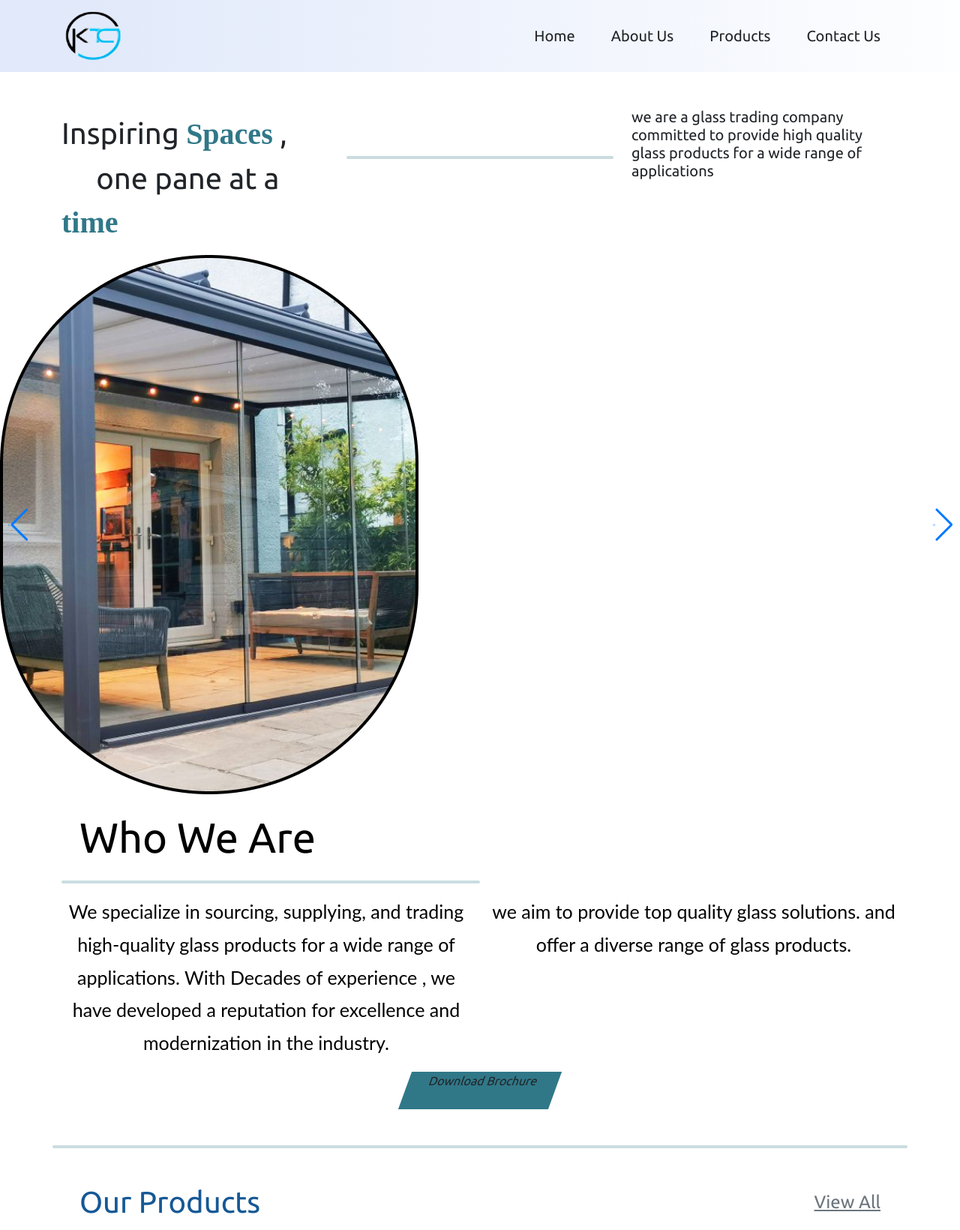
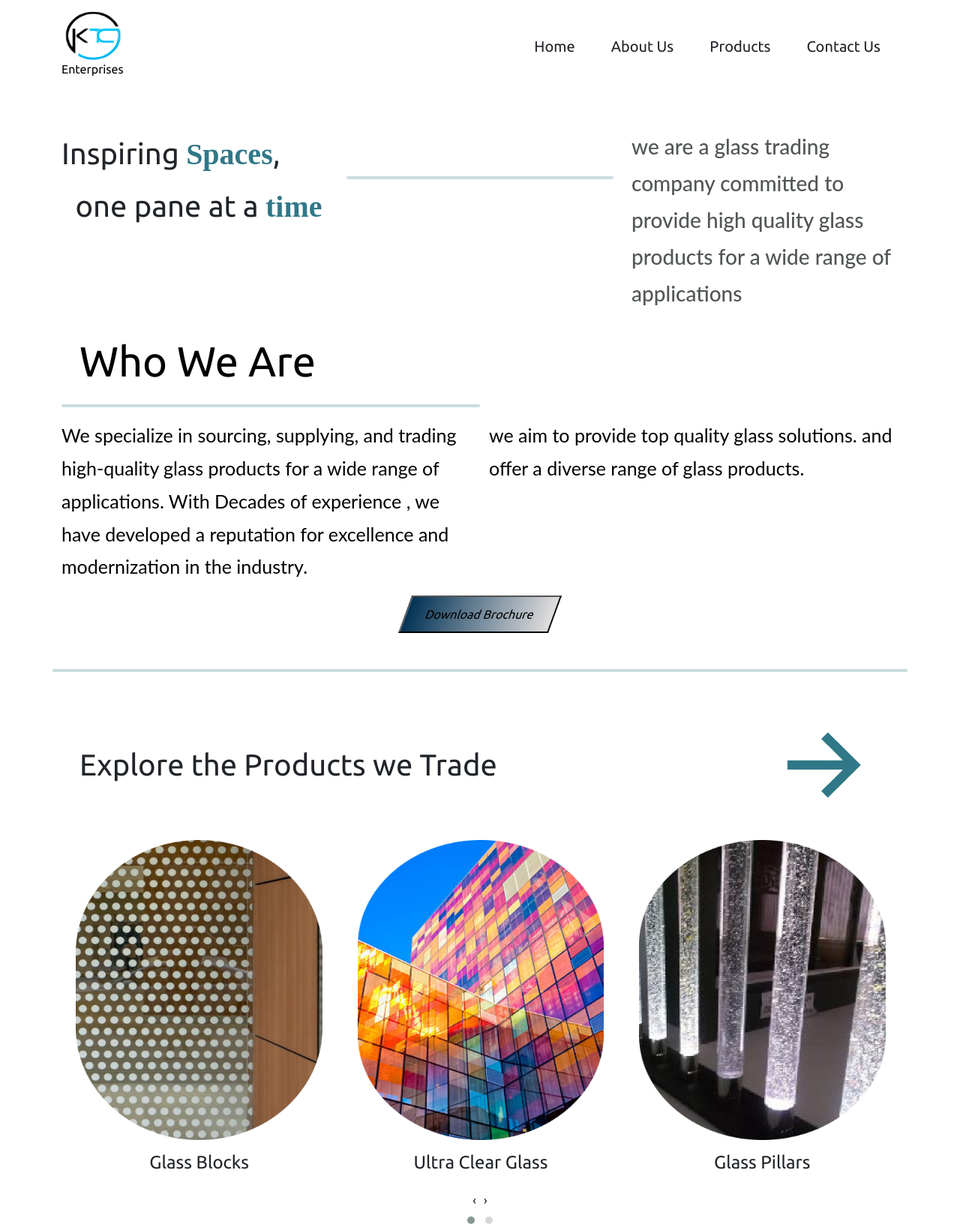
Before and after one commit to Tahreen277/KTC, a plain HTML site: page index.html in a window 1280 px wide. Shown: the top 1640 px of the page at 75% size. Drawn offline with nearby package versions, Linux system fonts and the light colour scheme; files whose address does not match are found by name.

Commit message:
updated design

```diff
--- a/assets/styles/core.css
+++ b/assets/styles/core.css
@@ -1,17 +1,15 @@
 @import url('https://fonts.googleapis.com/css2?family=Ubuntu:wght@400&display=swap');
+
 * {
     font-family: 'Ubuntu', sans-serif;
     scroll-behavior: smooth;
 }
+
 /* owl */
 
 
 /* navbar */
 
-.bg-white {
-    background-color: rgb(255, 255, 255) !important;
-    background: linear-gradient(90.58deg, #c8d7f68a 8.64%, rgba(0, 87, 209, 0) 105.61%);
-}
 
 .navbar-nav .nav-link {
     color: #ffffff;
@@ -144,7 +142,7 @@
     backdrop-filter: blur(20px);
     overflow: hidden;
     position: absolute;
-    border-radius: 18px;
+    border-radius: 500px;
     height: 100%;
     width: 70%;
     left: 0;
@@ -232,6 +230,7 @@
     background: linear-gradient(180deg, #DAE8ED 0.06%, rgba(218, 232, 237, 0.00) 102.71%);
 
 }
+
 .inside {
     color: #000;
     text-align: center;
@@ -252,7 +251,8 @@
     line-height: 140.8%;
     /* 56.256px */
 }
-.wt{
+
+.wt {
     display: flex;
 }
 
@@ -266,21 +266,32 @@
 }
 
 hr {
-    border: 2px solid #307888  ;
+    border: 2px solid #307888;
     background-color: #304488;
     border-radius: 4px;
 
 
 }
 
+h5 {
+    color: #525656;
+    font-family: Lato;
+    font-size: 28px;
+    font-style: normal;
+    font-weight: 500;
+    line-height: 175.8%;
+    /* 49.224px */
+}
+
 .parallelogram {
     width: 200px;
     height: 50px;
     transform: skew(-20deg);
-	background: #307888;
-    text-align:center;
-    border-color: #000;
+    background:linear-gradient(to right, rgb(2, 50, 85) , rgb(225, 222, 222));
+    text-align: center;
+
 }
+
 /* about */
 
 
@@ -303,6 +314,7 @@ hr {
 .about-wrapper p {
     text-align: center;
 }
+
 /* map */
 .map {
     color: #000;
@@ -313,6 +325,7 @@ hr {
     line-height: 170.8%;
     /* 131.85px */
 }
+
 .mapping {
     color: #525656;
     font-family: Lato;
@@ -389,6 +402,7 @@ hr {
         justify-content: center;
         align-items: center;
     }
+
     .bottom-left {
         position: absolute;
         bottom: 24px;
@@ -400,34 +414,43 @@ hr {
         backdrop-filter: blur(20px);
         overflow: hidden;
     }
+
     .about-wrapper p {
         font-size: 0.8rem !important;
     }
+
     .bottom-left p {
         font-size: 14px !important;
     }
+
     .div {
         border: 1px solid #ccc;
         text-align: center;
         border-radius: 16px;
     }
+
     .supply-wrapper img {
         height: 100% !important;
         width: 100%;
     }
+
     h1 {
         font-size: 1.9rem !important;
     }
+
     .div h1 {
         font-size: 1.7rem !important;
     }
+
     .div h4 {
         font-size: 1.1rem !important;
     }
+
     .custom-btn {
         font-size: 1rem !important;
         width: 8.4rem;
     }
+
     .mission-wrapper p {
         font-weight: bolder;
         color: #155896;
@@ -439,21 +462,27 @@ hr {
         background-color: rgb(255, 255, 255) !important;
         background: linear-gradient(90.58deg, #c8d7f68a 8.64%, rgba(0, 87, 209, 0.226) 105.61%);
     }
+
     .about-wrapper p {
         font-size: 1.2rem !important;
     }
+
     .about-wrapper {
         padding: 1rem;
     }
+
     .footer p {
         font-size: 1.1rem !important;
     }
+
     .section ul li a {
         font-size: 1.2rem !important;
     }
+
     .footer ul {
         font-size: 1.2rem !important;
     }
+
     .footer h5 {
         margin-top: 1.2rem !important;
         font-size: 1.3rem;
--- a/index.html
+++ b/index.html
@@ -42,6 +42,7 @@
         <div class="container">
             <a class="navbar-brand" href="index.html">
                 <img src="./assets/images/ktcLogo.png" height="70"></img>
+               <h6>Enterprises</h6>
             </a>
             <button class="navbar-toggler" type="button" data-bs-toggle="collapse"
                 data-bs-target="#navbarSupportedContent" aria-controls="navbarSupportedContent" aria-expanded="false"
@@ -71,8 +72,8 @@
         <div class="container">
             <div class="row mt-5">
                 <div class="col-lg-4">
-                    <h1>Inspiring <span>Spaces</span>&nbsp;,
-                        &nbsp;&nbsp;&nbsp;&nbsp;&nbsp;one pane at a <span>time</span></h1>
+                    <h1>Inspiring <span>Spaces</span>,
+                        &nbsp;&nbsp;one pane at a <span>time</span></h1>
 
                 </div>
                 <div class="col-lg-4  mt-5 ">
@@ -88,81 +89,8 @@
         </div>
 
         <!-- hero-section -->
-        <section id="tranding">
 
-            <div class="swiper tranding-slider">
-                <div class="swiper-wrapper">
-                    <!-- Slide-start -->
-                    <div class="swiper-slide tranding-slide">
-                        <div class="tranding-slide-img">
-                            <img src="./assets/images/maybethisglass 1.png" alt="Tranding">
-                        </div>
 
-                    </div>
-                    <!-- Slide-end -->
-                    <!-- Slide-start -->
-                    <div class="swiper-slide tranding-slide">
-                        <div class="tranding-slide-img">
-                            <img src="./assets/images/maybethisglass 1.png" alt="Tranding">
-                        </div>
-
-                    </div>
-                    <!-- Slide-end -->
-                    <!-- Slide-start -->
-                    <div class="swiper-slide tranding-slide">
-                        <div class="tranding-slide-img">
-                            <img src="./assets/images/maybethisglass 1.png" alt="Tranding">
-                        </div>
-
-                    </div>
-                    <!-- Slide-end -->
-                    <!-- Slide-start -->
-                    <div class="swiper-slide tranding-slide">
-                        <div class="tranding-slide-img">
-                            <img src="./assets/images/maybethisglass 1.png" alt="Tranding">
-                        </div>
-
-                    </div>
-                    <!-- Slide-end -->
-                    <!-- Slide-start -->
-                    <div class="swiper-slide tranding-slide">
-                        <div class="tranding-slide-img">
-                            <img src="./assets/images/maybethisglass 1.png" alt="Tranding">
-                        </div>
-
-                    </div>
-                    <!-- Slide-end -->
-                    <!-- Slide-start -->
-                    <div class="swiper-slide tranding-slide">
-                        <div class="tranding-slide-img">
-                            <img src="./assets/images/maybethisglass 1.png" alt="Tranding">
-                        </div>
-
-                    </div>
-                    <!-- Slide-end -->
-                    <!-- Slide-start -->
-                    <div class="swiper-slide tranding-slide">
-                        <div class="tranding-slide-img">
-                            <img src="./assets/images/maybethisglass 1.png" alt="Tranding">
-                        </div>
-
-                    </div>
-                    <!-- Slide-end -->
-                </div>
-
-                <div class="tranding-slider-control">
-                    <div class="swiper-button-prev slider-arrow">
-                        <ion-icon name="arrow-back-outline"></ion-icon>
-                    </div>
-                    <div class="swiper-button-next slider-arrow">
-                        <ion-icon name="arrow-forward-outline"></ion-icon>
-                    </div>
-                    <div class="swiper-pagination"></div>
-                </div>
-
-            </div>
-
-        </section>
 
         <!-- abouts-section -->
         <section class="about-wrapper" id="about">
@@ -171,22 +99,23 @@
                 <hr class="w-50" style="align-items: center; color: #307888;">
                 <div class="row">
                     <div class="col-lg-6">
-                        <p class="a1">We specialize in sourcing, supplying, and trading high-quality glass products for
+                        <p class="a1 text-start">We specialize in sourcing, supplying, and trading high-quality glass products for
                             a wide
                             range of applications. With Decades of experience , we have developed a reputation for
                             excellence and
                             modernization in the industry.</p>
                     </div>
                     <div class="col-lg-6">
-                        <p class="a1">we aim to provide top quality glass solutions.
+                        <p class="a1 text-start">we aim to provide top quality glass solutions.
                             and offer a diverse range of glass products.</p>
                     </div>
                 </div>
                 <div class="row">
-                    <center>
-                        <div class="parallelogram">Download Brochure</div>
+                   <center>
+                        <button class="parallelogram ml-10">Download Brochure</div>
+                        </center>
                 </div>
-                </center>
+
             </div>
             </div>
         </section>
@@ -195,18 +124,18 @@
 
         <!-- products slider -->
         <section class="products-wrapper" id="products">
-            <div class="container mt-5">
+            <div class="container ">
                 <div class="title d-flex justify-content-between align-items-center">
-                    <h1 style="color: #155896;
-                    font-size: 2.5rem;" class="mx-4 mb-4">Our Products</h1>
-                    <a href="./products/products.html" class=" fs-4 text-secondary mx-4 mb-4 ">View All</a>
+                    <h1 style="
+                    font-size: 2.5rem;" class="mx-4 mb-4">Explore the Products we Trade</h1>
+                    <a href="./products/products.html" class=" fs-4 text-secondary mx-4 mb-4 "><img src="./assets/images/tdesign_arrow-up-removebg-preview.png"></a>
                 </div>
                 <div class="row ">
                     <div class="owl-carousel owl-theme ">
                         <div class="item ">
                             <div class="content ">
                                 <div class="content-overlay "></div>
-                                <img class="content-image " src="./assets/images/glBlock.png" height="400 " alt=" ">
+                                <img class="content-image " src="./assets/images/images11.png" height="400 " alt=" ">
                                 <div class="content-details fadeIn-top ">
                                     <p class="fs-6 " style="text-align: left; ">Glass blocks are a popular and versatile
                                         building material made from high-quality glass. They offer a range of benefits,
@@ -219,7 +148,7 @@
                         <div class=" item ">
                             <div class="content ">
                                 <div class="content-overlay "></div>
-                                <img class="content-image " src="./assets/images/p2.png " height="400 " alt=" ">
+                                <img class="content-image " src="./assets/images/images22.png " height="400 " alt=" ">
                                 <div class="content-details fadeIn-top ">
                                     <p class="fs-6 " style="text-align: left; ">Ultra-clear glass is a high-quality,
                                         low-iron glass that offers exceptional clarity and transparency. It is a popular
@@ -232,7 +161,7 @@
                         <div class="item ">
                             <div class="content ">
                                 <div class="content-overlay "></div>
-                                <img class="content-image " src="./assets/images/pillar.png " height="400 " alt=" ">
+                                <img class="content-image " src="./assets/images/images33.png " height="400 " alt=" ">
                                 <div class="content-details fadeIn-top ">
                                     <p class="fs-6 " style="text-align: left; ">Glass pillars are an elegant and modern
                                         addition to any building or interior design project. They are made from
@@ -245,7 +174,7 @@
                         <div class="item ">
                             <div class="content ">
                                 <div class="content-overlay "></div>
-                                <img class="content-image " src="./assets/images/p4.png" height="400 " alt=" ">
+                                <img class="content-image " src="./assets/images/images11.png" height="400 " alt=" ">
                                 <div class="content-details fadeIn-top ">
                                     <p class="fs-6 " style="text-align: left; ">Multi-colored glass is a popular choice
                                         for decorative and artistic applications. It is made by fusing different colors
```
Also changed, not shown: assets/images/images11.png (added), assets/images/images22.png (added), assets/images/images33.png (added), assets/images/maybethisglass 2.png (added), assets/images/tdesign_arrow-up-removebg-preview.png (added). Lines whose indentation alone changed are shown as unchanged.
